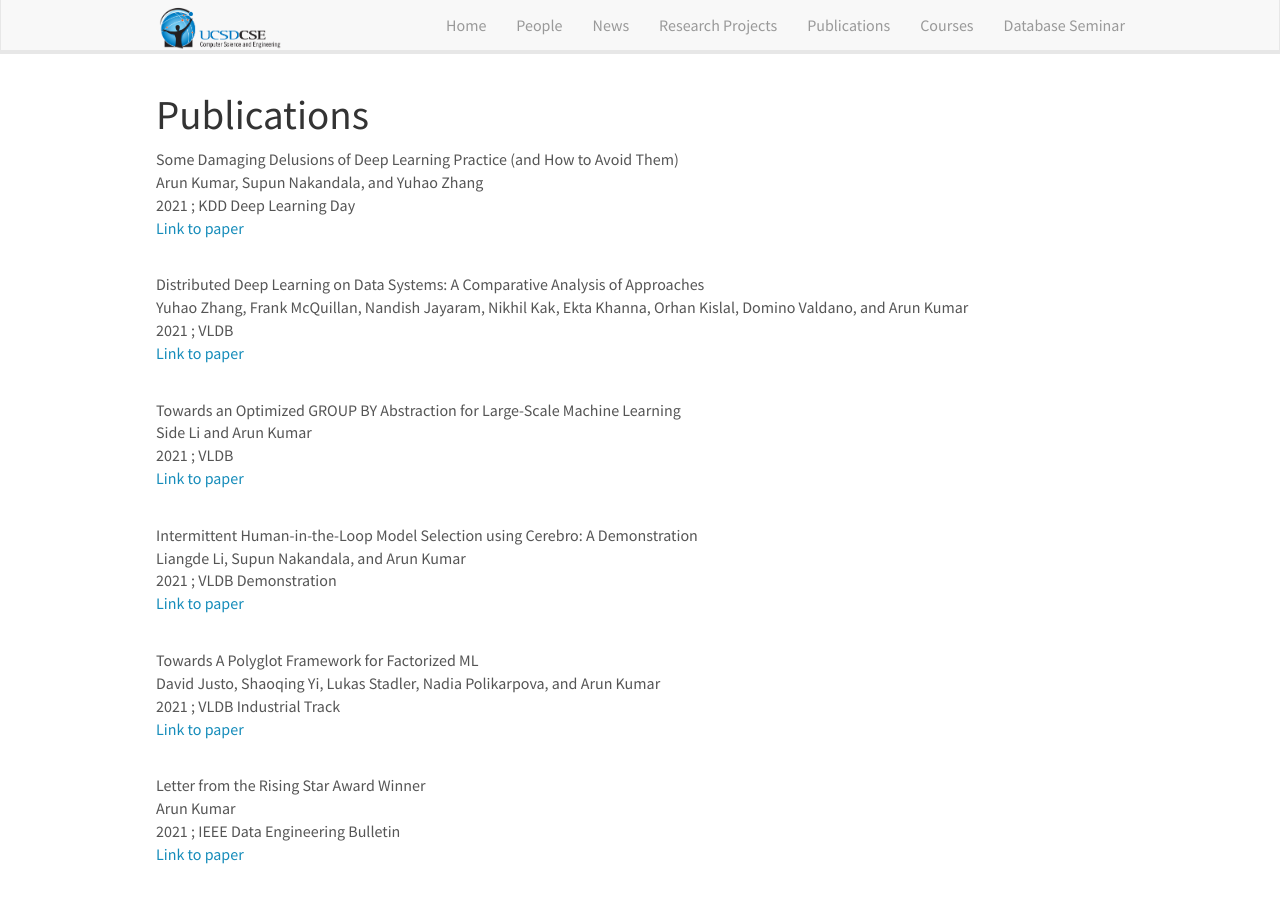
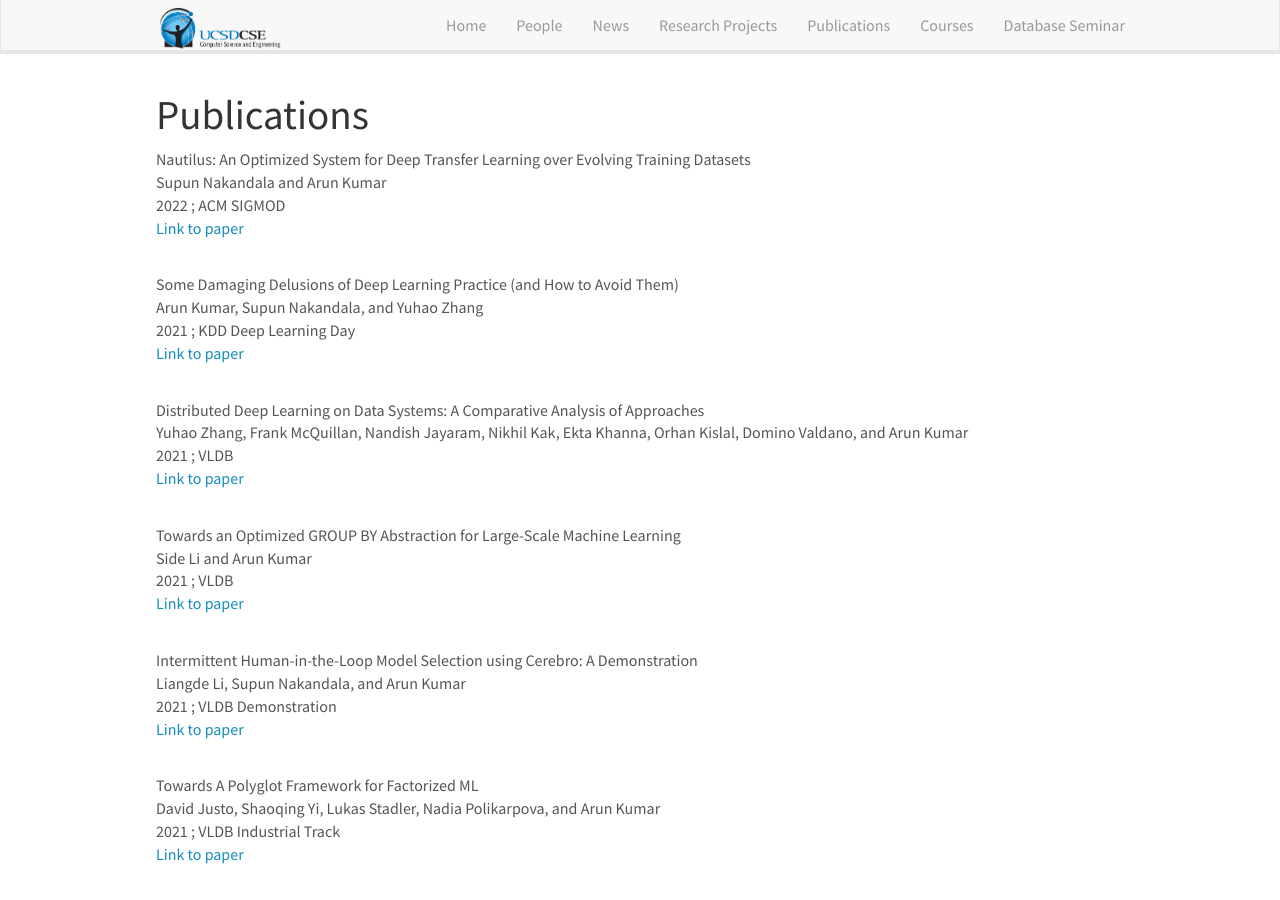
Before and after one commit to dbucsd/dbucsd.github.io, a Jekyll site: the page built from pages/papers.html, in a window 1280 px wide and 900 px high. Built offline with Jekyll 4.4.1, drawn with Linux system fonts in a browser that asks for light colours; nearby versions of some CDN libraries.

Commit message:
nautilus

```diff
--- a/_data/papers.yml
+++ b/_data/papers.yml
@@ -1,3 +1,8 @@
+- year: 2022
+  venue: ACM SIGMOD
+  title: "Nautilus: An Optimized System for Deep Transfer Learning over Evolving Training Datasets"
+  author: Supun Nakandala and Arun Kumar
+  link: https://adalabucsd.github.io/papers/TR_2021_Nautilus.pdf
 - year: 2021
   venue: KDD Deep Learning Day
   title: "Some Damaging Delusions of Deep Learning Practice (and How to Avoid Them)"
```
